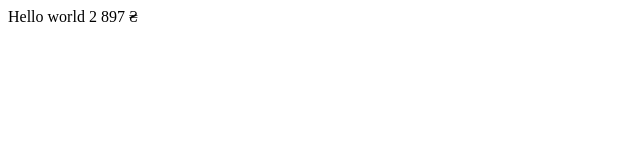
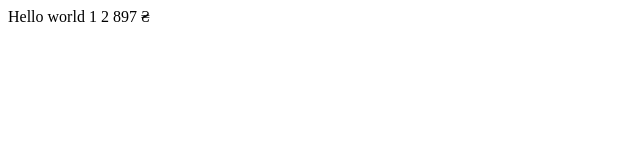
Before and after one commit to sergiypopovych7576/sergiypopovych7576.github.io, a plain HTML site: page index.html in a window 1280 px wide. Shown: the full height of the page, 0-640 px from the left. Drawn offline with Linux system fonts and the light colour scheme.

Commit message:
Update index.html

```diff
--- a/index.html
+++ b/index.html
@@ -17,7 +17,7 @@
 <meta property="og:description" content="Купити гуму Goodyear Eagle Sport 2 205 55 R16 91V за найкращою ціною ⚡️ Відгуки на шини Goodyear Eagle Sport 2 205 55 R16 91V 👉 Великий вибір Шин і Дисків ✔️ Розширена гарантія ✈️ Доставка по всій Україні.">
 </head>
 <body>
-  Hello world
+  Hello world 1
   <span class="standard-price js-price-sorting">2 897 ₴</span>
 </body>
 </html>
```
